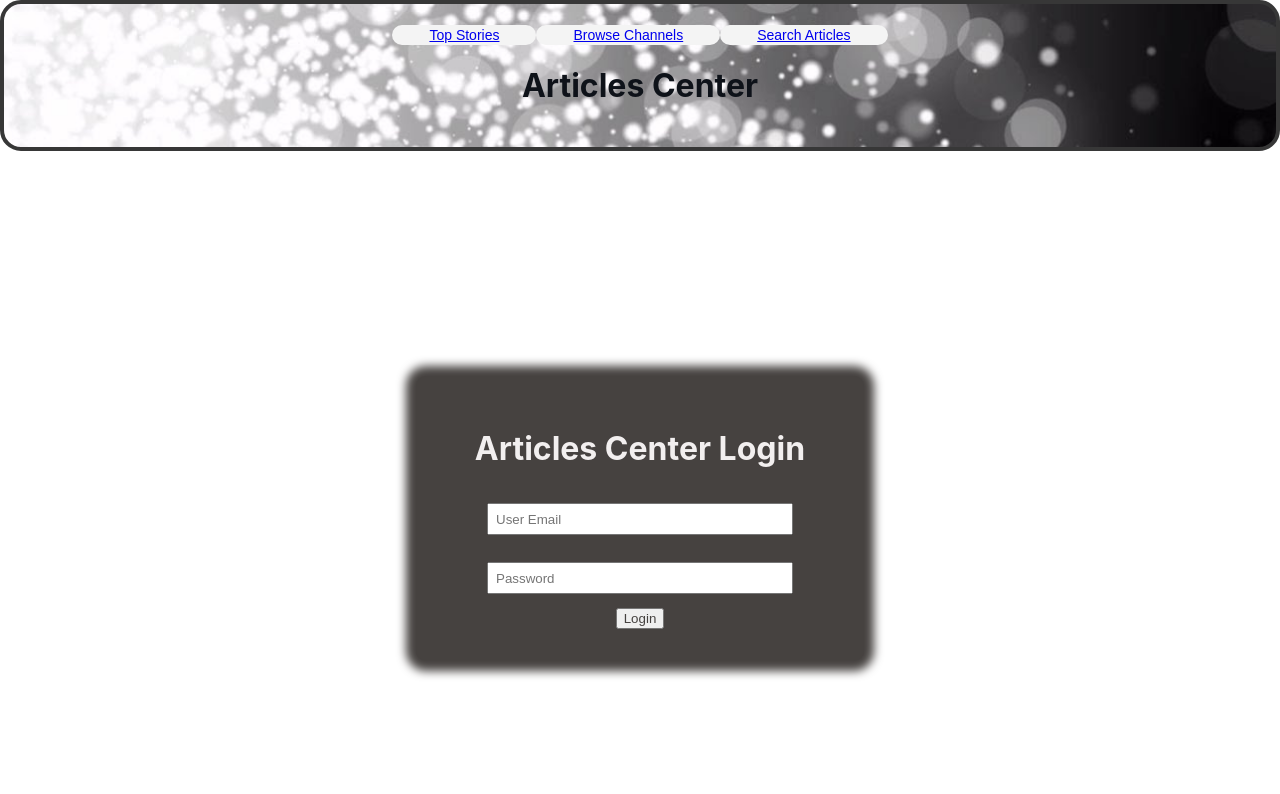
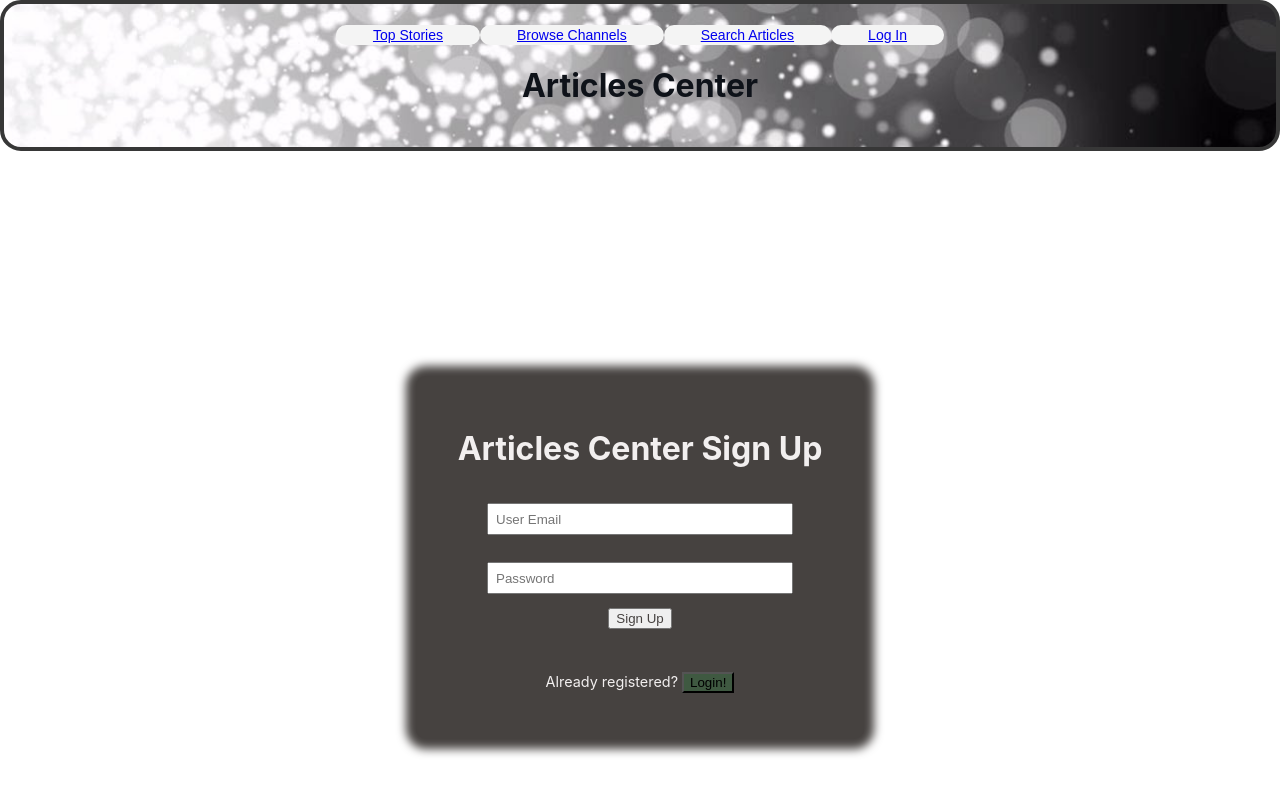
Before and after one commit to Wali89/articles-center, a React (Create React App) app in the folder client/: page /users in a window 1280 px wide. Shown: the top 794 px of the page. Built offline with nearby package versions, Linux system fonts and the light colour scheme.

Commit message:
updates to user log in container

```diff
--- a/client/src/components/navbar.js
+++ b/client/src/components/navbar.js
@@ -20,7 +20,7 @@ class Navbar extends Component {
 
             <button className="button"><Link to="/search">Search Articles</Link></button>
 
-           {/* <button className="button"><Link to="/users">Log In</Link></button> */}
+           <button className="button"><Link to="/users">Log In</Link></button>
 
             <h1 id="title" className="title">Articles Center</h1>
 
--- a/client/src/containers/LogInContainer.js
+++ b/client/src/containers/LogInContainer.js
@@ -20,8 +20,8 @@ class LoginContainer extends Component {
   render() {
 
     let form = this.state.newUser ?
-      <SignUpForm handleSwitchForm={this.handleSwitchForm} handleSubmit={this.props.signUpUser}/>
-      : <LoginForm handleSwitchForm={this.handleSwitchForm} handleSubmit={this.props.loginUser}/>
+    <LoginForm handleSwitchForm={this.handleSwitchForm} handleSubmit={this.props.loginUser}/>
+      : <SignUpForm handleSwitchForm={this.handleSwitchForm} handleSubmit={this.props.signUpUser}/>
 
     return (
       <div>
```
